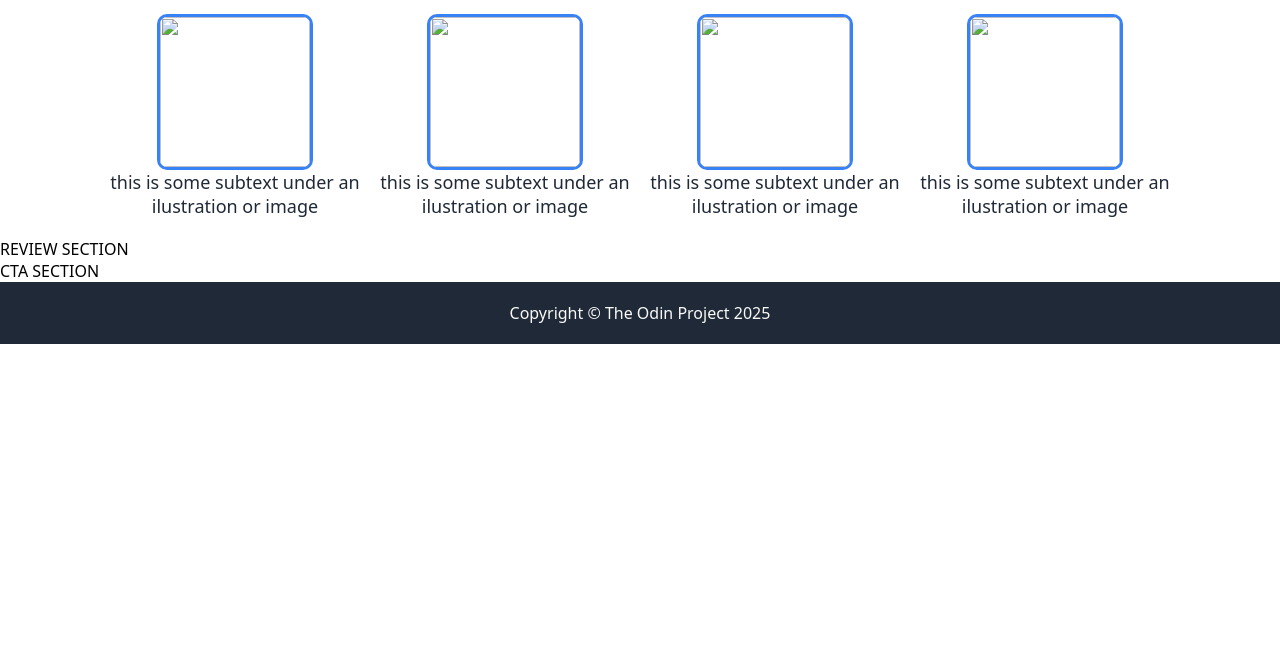
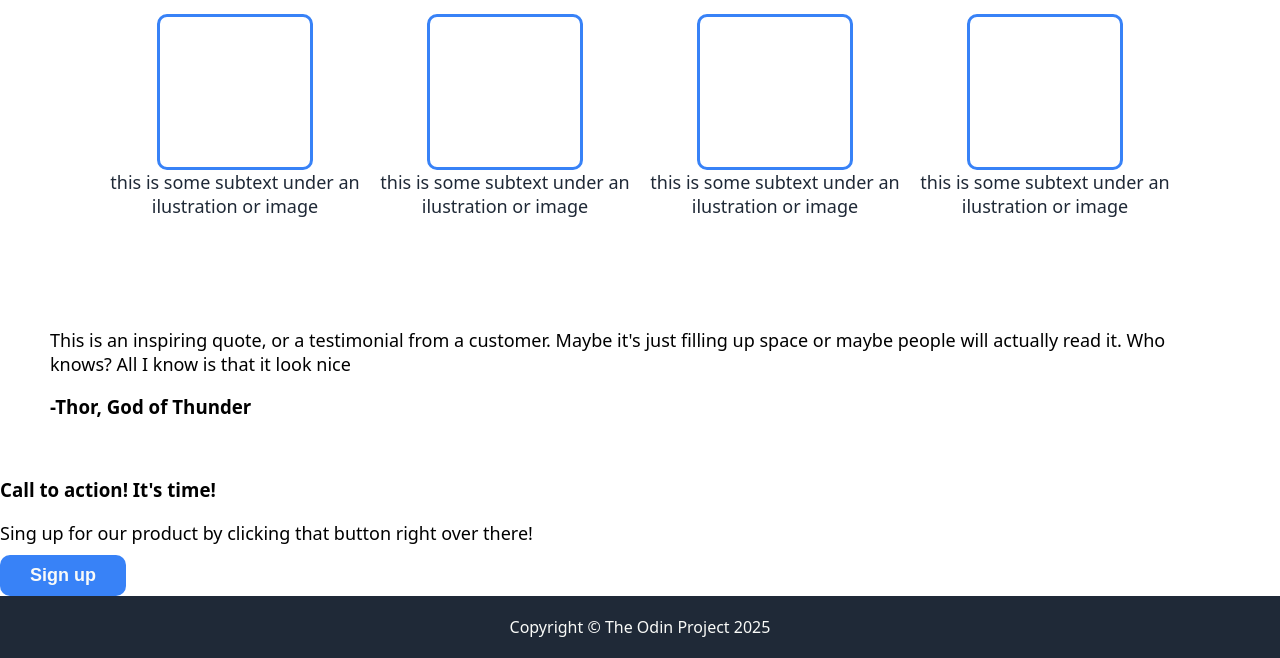
Before and after one commit to carorinaldi/top-landing-page, a plain HTML site: page index.html in a window 1280 px wide. Shown: the part 557-1215 px from the top of the page. Before the commit the page ends 901 px from the top, so only its background shows below. Drawn offline with Linux system fonts and the light colour scheme.

Commit message:
avance en review section

```diff
--- a/index.html
+++ b/index.html
@@ -36,27 +36,36 @@
         <h2>Some random information.</h2>
         <div class="card-container">
             <div class="card">
-                <img class="card-image" src="" alt="">
+                <div class="card-image"></div>
                 <p>this is some subtext under an ilustration or image</p>
             </div>
             <div class="card">
-                <img class="card-image" src="" alt="">
+                <div class="card-image"></div>
                 <p>this is some subtext under an ilustration or image</p>
             </div>
             <div class="card">
-                <img class="card-image" src="" alt="">
+                <div class="card-image"></div>
                 <p>this is some subtext under an ilustration or image</p>
             </div>
             <div class="card">
-                <img class="card-image" src="" alt="">
+                <div class="card-image"></div>
                 <p>this is some subtext under an ilustration or image</p>
             </div>
         </div>
     </div>
-    <div class="review-section">REVIEW SECTION
+    <div class="review-section">
+        <p>This is an inspiring quote, or a testimonial from a customer.
+             Maybe it's just filling up space or maybe people will actually
+             read it. Who knows? All I know is that it look nice</p>
+        <h3>-Thor, God of Thunder</h3>
+    </div>
+    <div class="cta-section">
+        <div class="cta">
+            <h3>Call to action! It's time!</h3>
+            <p>Sing up for our product by clicking that button right over there!</p>
+            <button>Sign up</button>
+        </div>
 
-    </div>
-    <div class="cta-section">CTA SECTION
 
     </div>
     <div class="footer">Copyright © The Odin Project 2025</div>
--- a/style.css
+++ b/style.css
@@ -77,7 +77,7 @@ p{
 button{
     background-color: #3882f7;
     border-radius: 10px;
-    padding: 10px 20px;
+    padding: 10px 30px;
     border: none;
     color: #F9FAF8;
     font-weight: 600;
@@ -97,6 +97,7 @@ button{
     align-items: center;
     padding: 20px 100px;
     color: #1F2937;
+    margin-bottom: 70px;
 }
 
 h2{
@@ -116,7 +117,6 @@ h2{
     flex-direction: column;
     justify-content: center;
     align-items: center;
-
 }
 
 .card-image{
@@ -124,7 +124,6 @@ h2{
     border-radius: 10px;
     height: 150px;
     width: 150px;
-
 }
 
 .card p {
@@ -132,7 +131,10 @@ h2{
     font-size: 18px;
 }
 
+.review-section {
+    padding: 20px 50px;
 
+}
 
 .footer {
     text-align: center;
```
